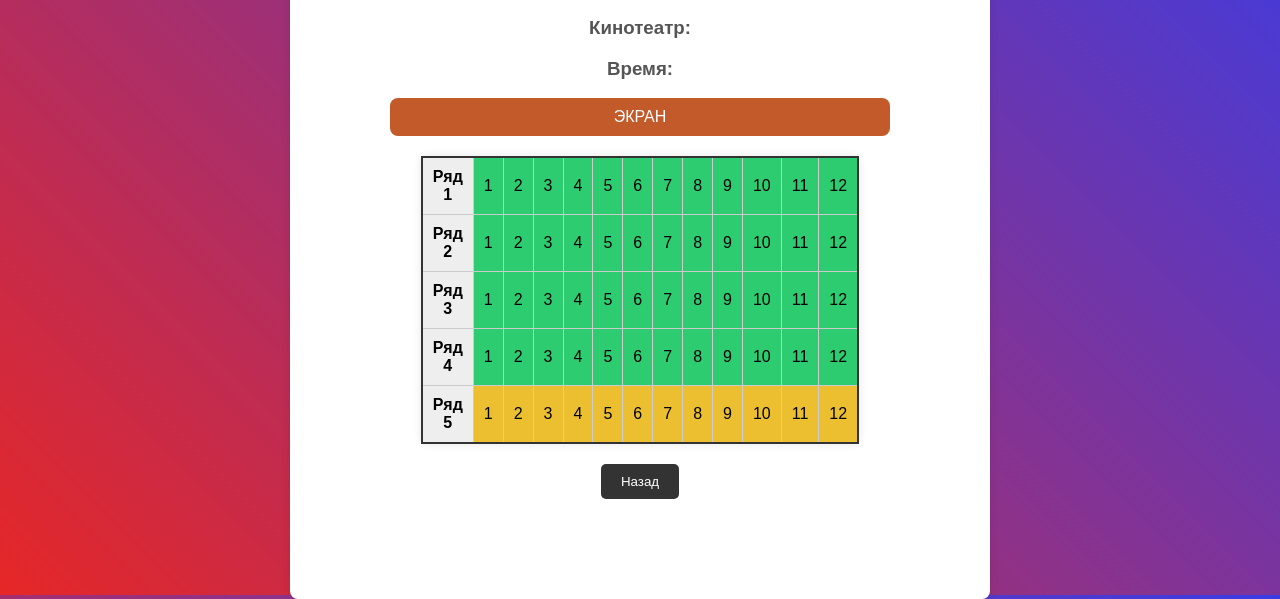
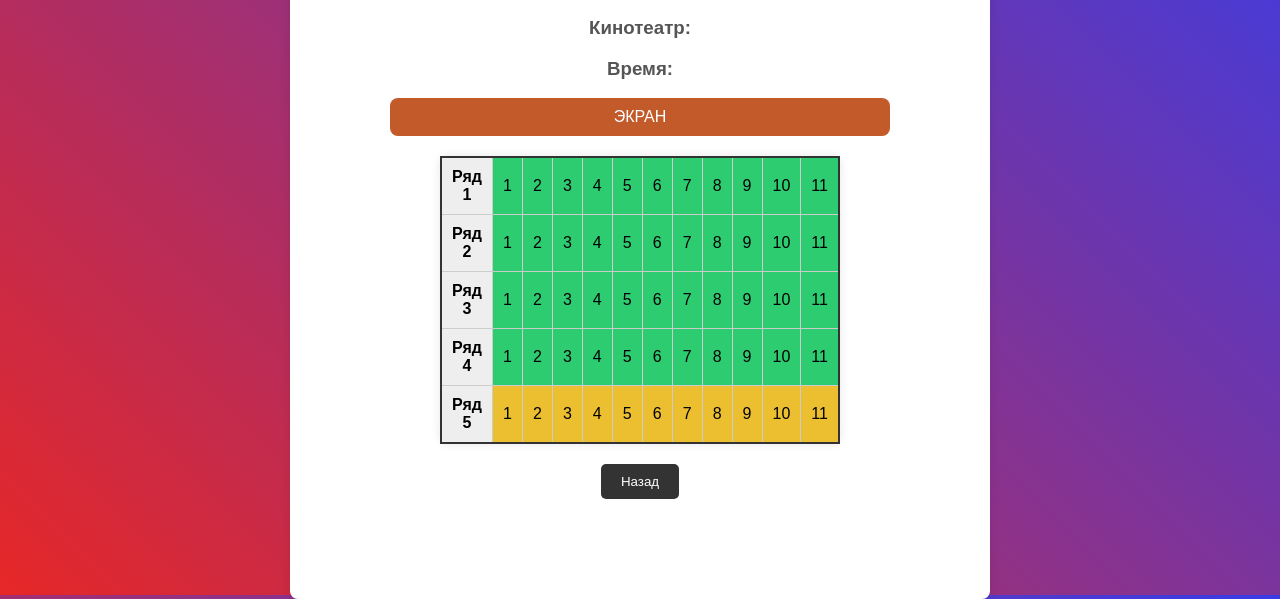
Before and after one commit to ELF1NT/new, a plain HTML site: page mesto.html in a window 1280 px wide. Shown: the part 205-804 px from the top of the page. Drawn offline with Linux system fonts and the light colour scheme.

Commit message:
mesto.html

```diff
--- a/mesto.html
+++ b/mesto.html
@@ -31,7 +31,7 @@
         <td class="standard">9</td>
         <td class="standard selected">10</td>
         <td class="standard">11</td>
-        <td class="standard selected">12</td>
+
       </tr>
 
     <tr>
@@ -47,7 +47,7 @@
         <td class="standard">9</td>
         <td class="standard selected">10</td>
         <td class="standard">11</td>
-        <td class="standard selected">12</td>
+
       </tr>
 
       <tr>
@@ -63,7 +63,7 @@
         <td class="standard">9</td>
         <td class="standard selected">10</td>
         <td class="standard">11</td>
-        <td class="standard selected">12</td>
+
       </tr>
       <tr>
         <td class="row-label">Ряд 4</td>
@@ -78,7 +78,7 @@
         <td class="standard">9</td>
         <td class="standard selected">10</td>
         <td class="standard">11</td>
-        <td class="standard selected">12</td>
+
       </tr>
       <tr>
         <td class="row-label">Ряд 5</td>
@@ -93,7 +93,7 @@
         <td class="vip">9</td>
         <td class="vip selected">10</td>
         <td class="vip">11</td>
-        <td class="vip selected">12</td>
+
       </tr>
 
   </table>
```
